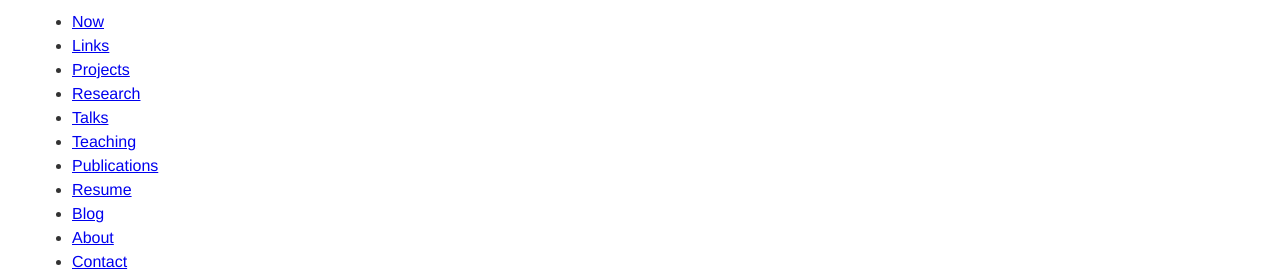
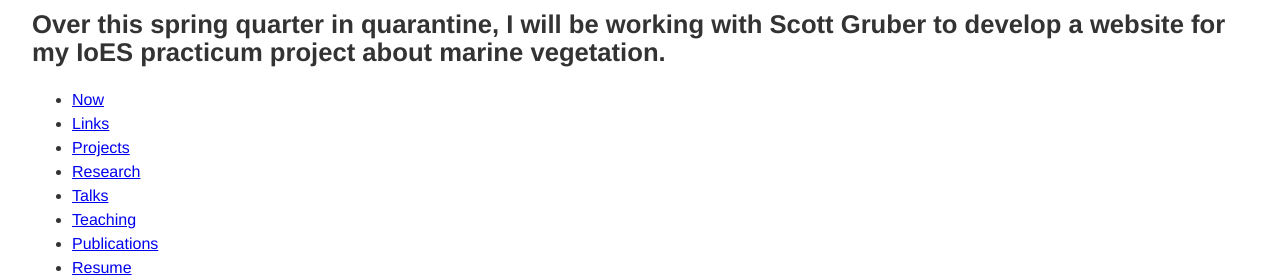
Before and after one commit to cbercik/cbercik.github.io, a plain HTML site: page index.html in a window 1280 px wide. Shown: the part 91-371 px from the top of the page. Drawn offline with Linux system fonts and the light colour scheme.

Commit message:
Add 2nd header

```diff
--- a/index.html
+++ b/index.html
@@ -16,6 +16,7 @@
   <body>
     <header role="banner">
       <h1>My attempt at building a website</h1>
+      <h2>Over this spring quarter in quarantine, I will be working with Scott Gruber to develop a website for my IoES practicum project about marine vegetation.</h2>
 
     </header>
     <nav role="navigation">
```
